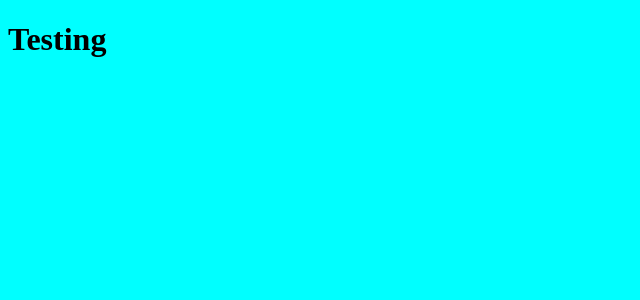
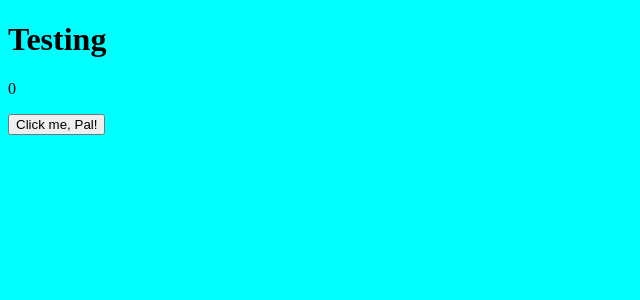
Before and after one commit to divvy-app/divvy-app, a React app: page / in a window 1280 px wide. Shown: the top 300 px of the page, without its empty margins (0-640 px from the left). Built offline with nearby package versions, Linux system fonts and the light colour scheme.

Commit message:
misc: Add example file for React hooks

```diff
--- a/src/client/App.jsx
+++ b/src/client/App.jsx
@@ -1,10 +1,17 @@
+/**
+ * @file Defines the top-level app component for the Divvy app. Project is
+ * currently configured to accept a mix of .jsx and .tsx files.
+ */
+
 import React from "react";
 import "./style.css";
+import TSTest from "./TSTest";
 
 // includes JSX
 const App = () => (
   <div>
     <h1>Testing</h1>
+    <TSTest name="Pal" />
   </div>
 );
 
--- /dev/null
+++ b/src/client/TSTest.jsx
@@ -0,0 +1,26 @@
+/**
+ * @file Example file for how to use hooks inside functional components.
+ *
+ * This file is just regular JSX, but if you want to convert it to TSX, you just
+ * have to:
+ * 1. Change the filename extension to .tsx
+ * 2. Uncomment all the other code that's currently commented out
+ */
+import React, { /** FC, */ useState } from "react";
+
+// type Props = {
+//   name: string;
+// };
+
+const TSTest /** : FC<Props> */ = ({ name }) => {
+  const [count, setCount] = useState(0);
+
+  return (
+    <div className="hooks-example">
+      <p>{count}</p>
+      <button onClick={() => setCount(count + 1)}>Click me, {name}!</button>
+    </div>
+  );
+};
+
+export default TSTest;
```
